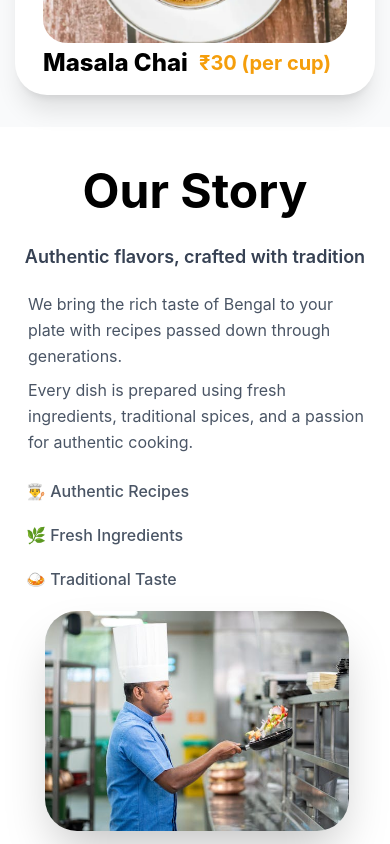
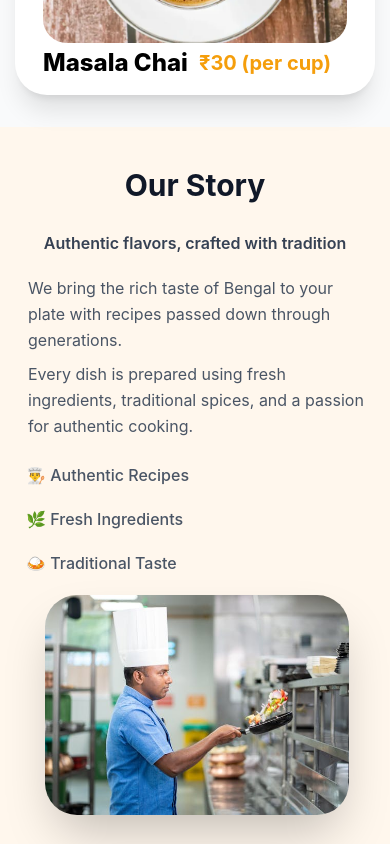
Before and after one commit to AgnibhaDebnath/restaurant-website, a React (Vite) app: page / in a window 390 px wide. Shown: the part 2720-3564 px from the top of the page. Built offline with nearby package versions, Linux system fonts and the light colour scheme.

Commit message:
style: update about section background color and typography

```diff
--- a/src/Components/About.jsx
+++ b/src/Components/About.jsx
@@ -2,12 +2,12 @@
 import About_section_image from "../assets/images/About_section_image.jpg"
 const About = () => {
     return (
-        <section id='about' className=' font-[inter] pt-5 pb-16 scroll-m-10'>
+        <section id='about' className='font-[inter] pt-5 pb-16 scroll-m-10 bg-orange-50'>
             <div className='flex justify-center py-5'>
-                <h1 className='text-center text-5xl font-bold '>Our Story</h1>
+                <h1 className='text-center text-3xl sm:text-4xl lg:text-5xl font-bold text-gray-900'>Our Story</h1>
             </div>
             <div className='flex justify-center py-2  pb-5'>
-                <h2 className='text-center text-lg min-[440px]:text-xl text-gray-700 font-semibold'>Authentic flavors, crafted with tradition</h2>
+                <h2 className='text-center text-base min-[440px]:text-xl text-gray-700 font-semibold'>Authentic flavors, crafted with tradition</h2>
             </div>
             <div className='w-full pl-5 pr-4 min-[600px]:px-10'>
                 <div className='flex flex-col min-[906px]:flex-row  min-[906px]:justify-between items-center max-[906px]:gap-5'>
```
